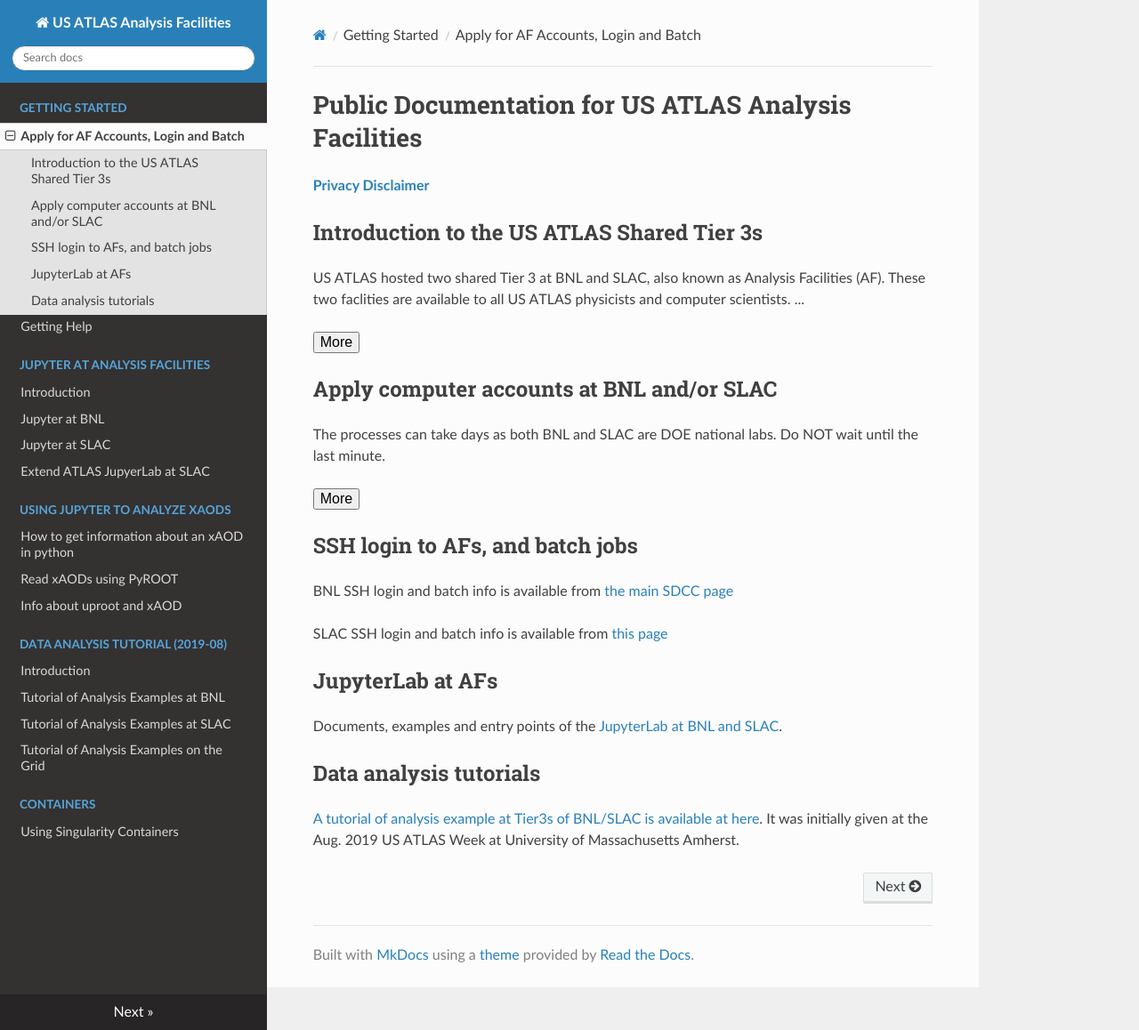
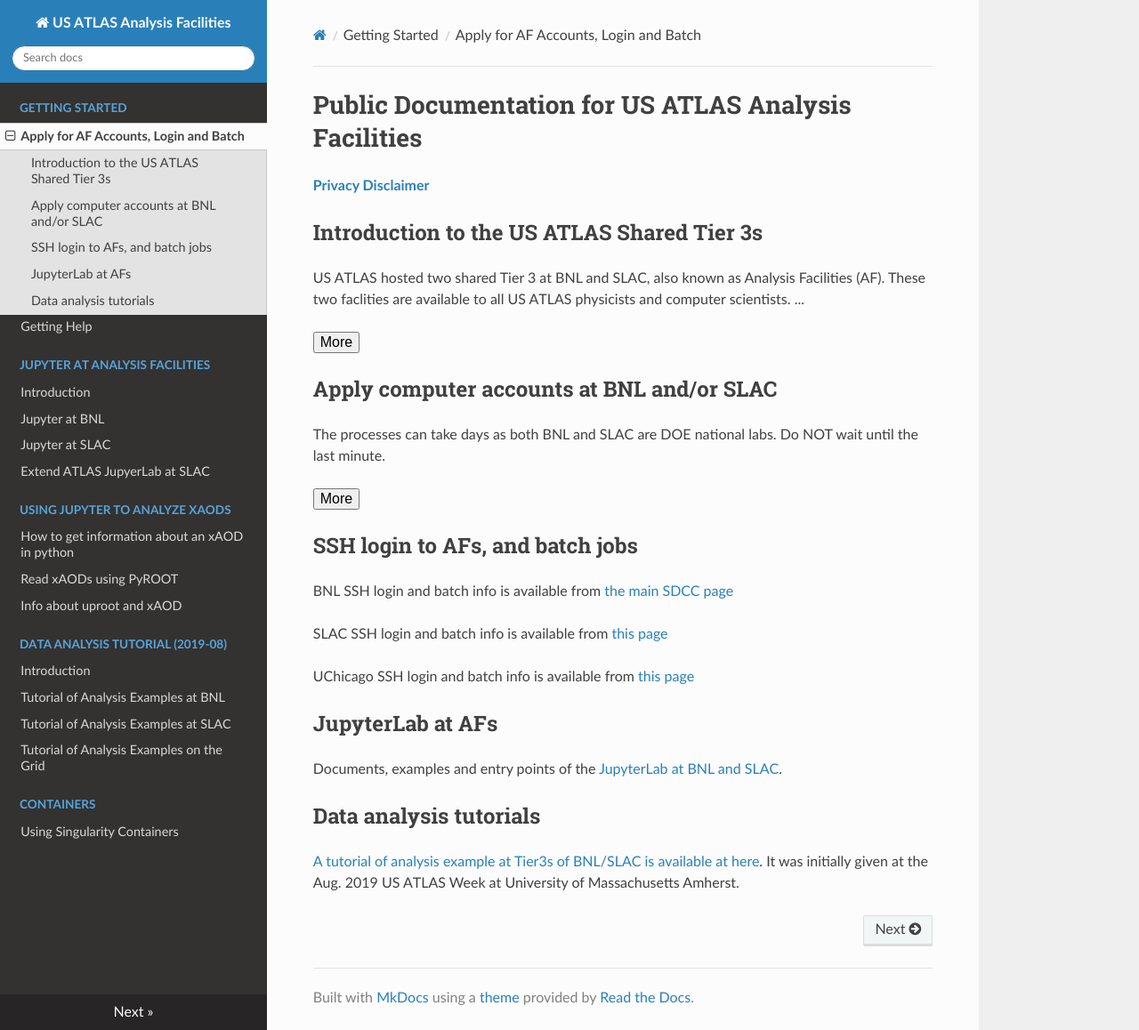
Before and after one commit to usatlas/AFdocs, an MkDocs documentation site: the page built from tier3docs/README.md, in a window 1280 px wide and 1158 px high. Shown: the whole window at 89% size. Built offline with MkDocs 1.6.1, drawn with Linux system fonts in a browser that asks for light colours; nearby versions of some CDN libraries.

Commit message:
Update README.md
Adding UChicago page instructions

```diff
--- a/tier3docs/README.md
+++ b/tier3docs/README.md
@@ -45,6 +45,8 @@ BNL SSH login and batch info is available from [the main SDCC page](https://www.
 
 SLAC SSH login and batch info is available from [this page](sshlogin/ssh2SLAC.md)
 
+UChicago SSH login and batch info is available from [this page](sshlogin/ssh2UChicago.md)
+
 ## JupyterLab at AFs
 Documents, examples and entry points of the [JupyterLab at BNL and SLAC](jupyter/JupyterAtTier3s.md).
 
```
